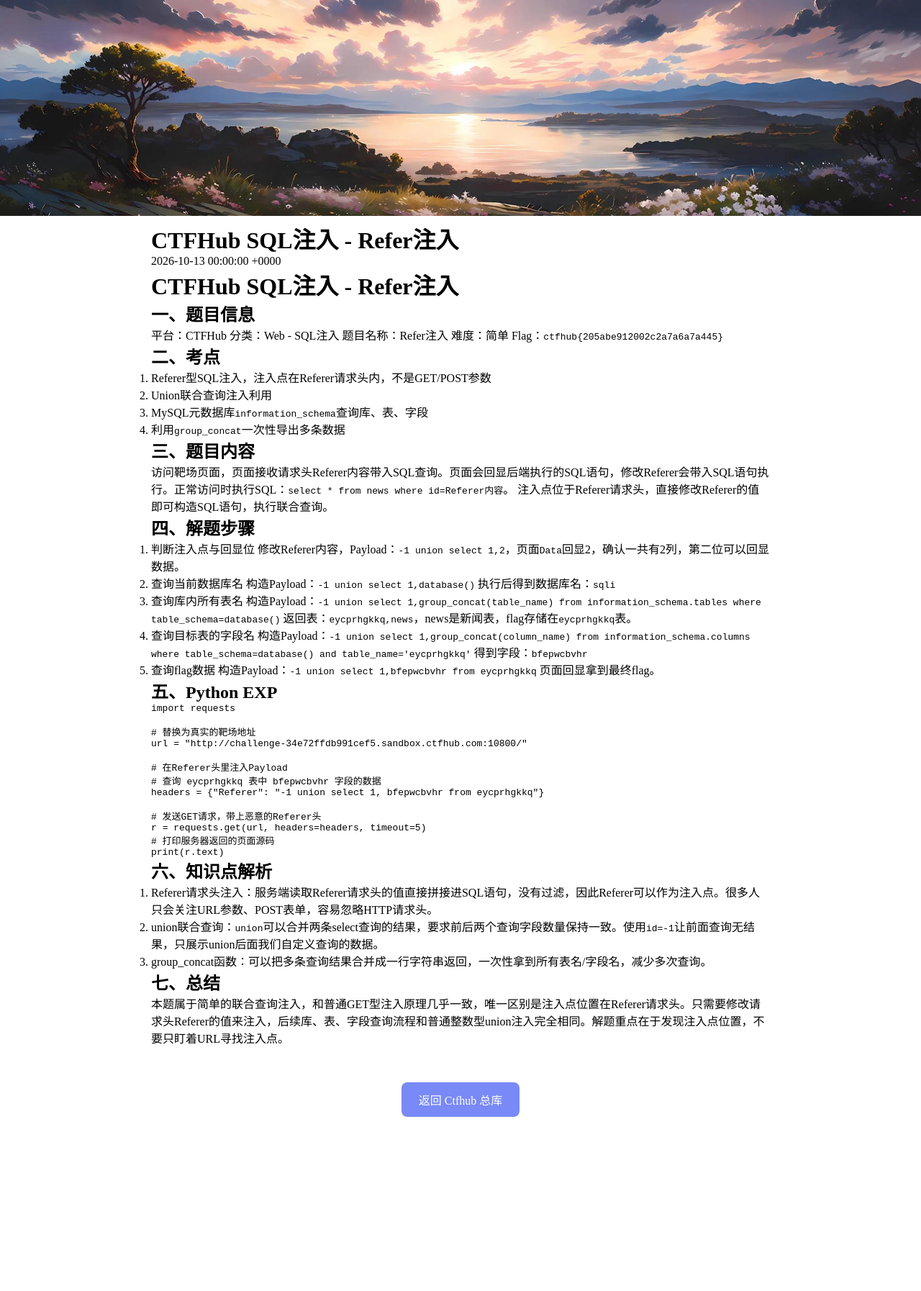
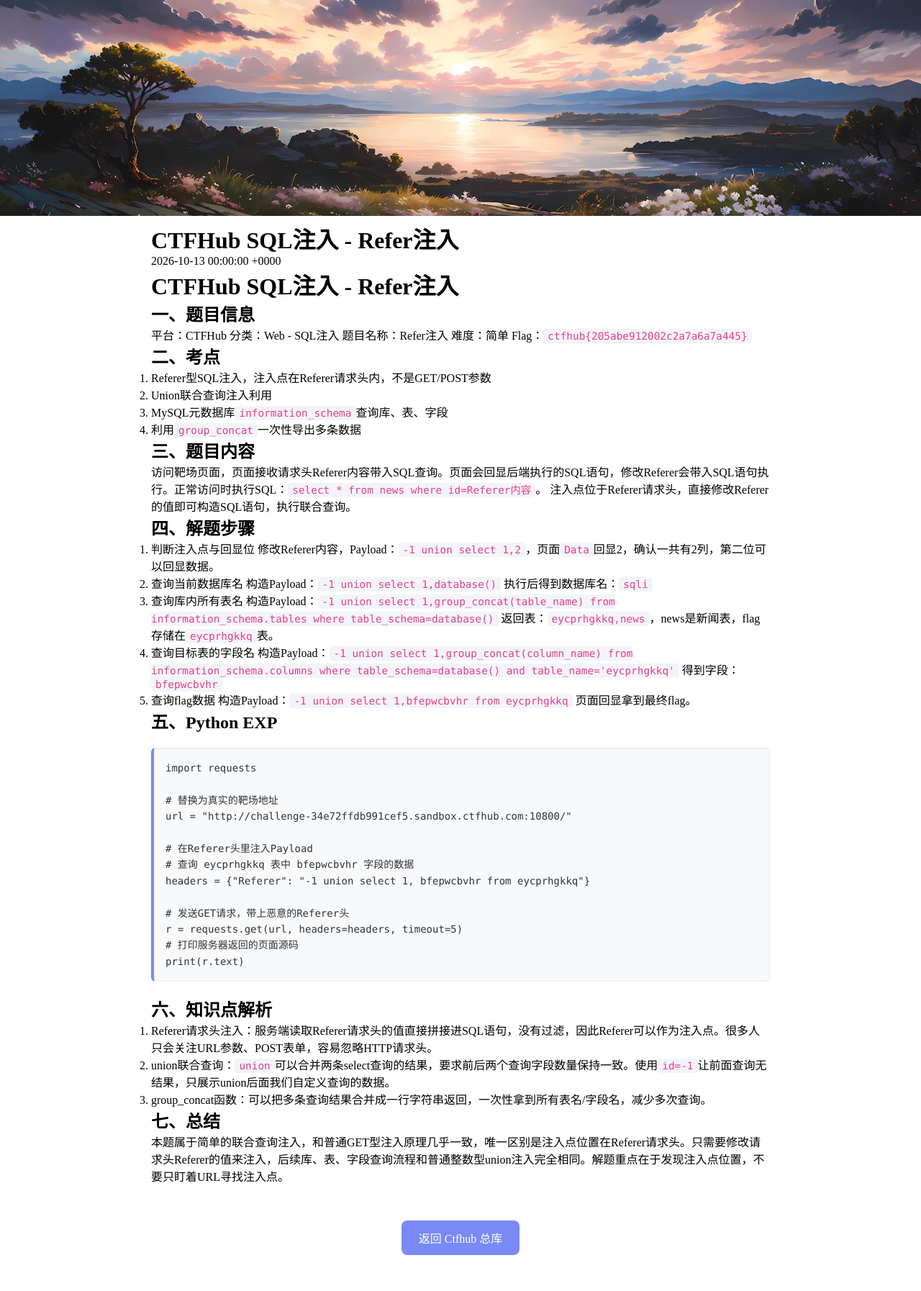
Before and after one commit to adelinecui/adelinecui.github.io, a Jekyll site: the page built from _posts/2026-10-13-refer.md, in a window 1280 px wide. Shown: the whole page at 72% size. Built offline with Jekyll 4.4.1, drawn with Linux system fonts in a browser that asks for light colours; before the commit the page ends 1602 px from its top, so only the background shows below that.

Commit message:
Update main.css

```diff
--- a/css/main.css
+++ b/css/main.css
@@ -46,3 +46,74 @@ article.post{
   margin:40px auto;
   padding:0 20px;
 }
+
+/* =========================================
+   以下是新增的文章排版与代码块美化样式
+   ========================================= */
+
+/* 1. 针对所有行内代码 (比如 `cd` 这种) */
+code {
+    background-color: #f2f4f8;
+    color: #e83e8c;
+    padding: 2px 6px;
+    border-radius: 4px;
+    font-family: 'Consolas', 'Monaco', 'Courier New', monospace;
+    font-size: 0.9em;
+}
+
+/* 2. 针对多行代码块 (你截图里的那种) */
+pre {
+    background-color: #f8f9fa !important;
+    border: 1px solid #e9ecef;
+    border-left: 4px solid #7989f5; /* 左侧蓝色粗线，提升颜值 */
+    border-radius: 6px;
+    padding: 16px;
+    overflow-x: auto; /* 内容太长时允许横向滑动 */
+    margin: 20px 0;
+    box-shadow: inset 0 1px 3px rgba(0,0,0,0.05);
+}
+
+/* 代码块里面的文字 */
+pre code {
+    background-color: transparent;
+    color: #333333;
+    padding: 0;
+    border-radius: 0;
+    font-size: 14px;
+    line-height: 1.6; /* 行距舒服 */
+    display: block;
+    white-space: pre; /* 保证代码不自动换行，从而触发横向滑动 */
+}
+
+/* 3. 美化代码块的滚动条 */
+pre::-webkit-scrollbar {
+    height: 8px;
+}
+pre::-webkit-scrollbar-thumb {
+    background: #c1c1c1;
+    border-radius: 4px;
+}
+pre::-webkit-scrollbar-thumb:hover {
+    background: #a8a8a8;
+}
+
+/* 4. 美化文章正文排版 (针对你现有的 article.post 结构) */
+article.post {
+    line-height: 1.8; /* 整体行距更宽松 */
+    color: #333;
+}
+article.post p {
+    margin-bottom: 16px; /* 段落之间留出空隙 */
+}
+article.post h1, article.post h2, article.post h3 {
+    margin-top: 30px;
+    margin-bottom: 15px;
+    font-weight: 600;
+}
+article.post ul, article.post ol {
+    padding-left: 20px;
+    margin-bottom: 16px;
+}
+article.post li {
+    margin-bottom: 8px;
+}
```
